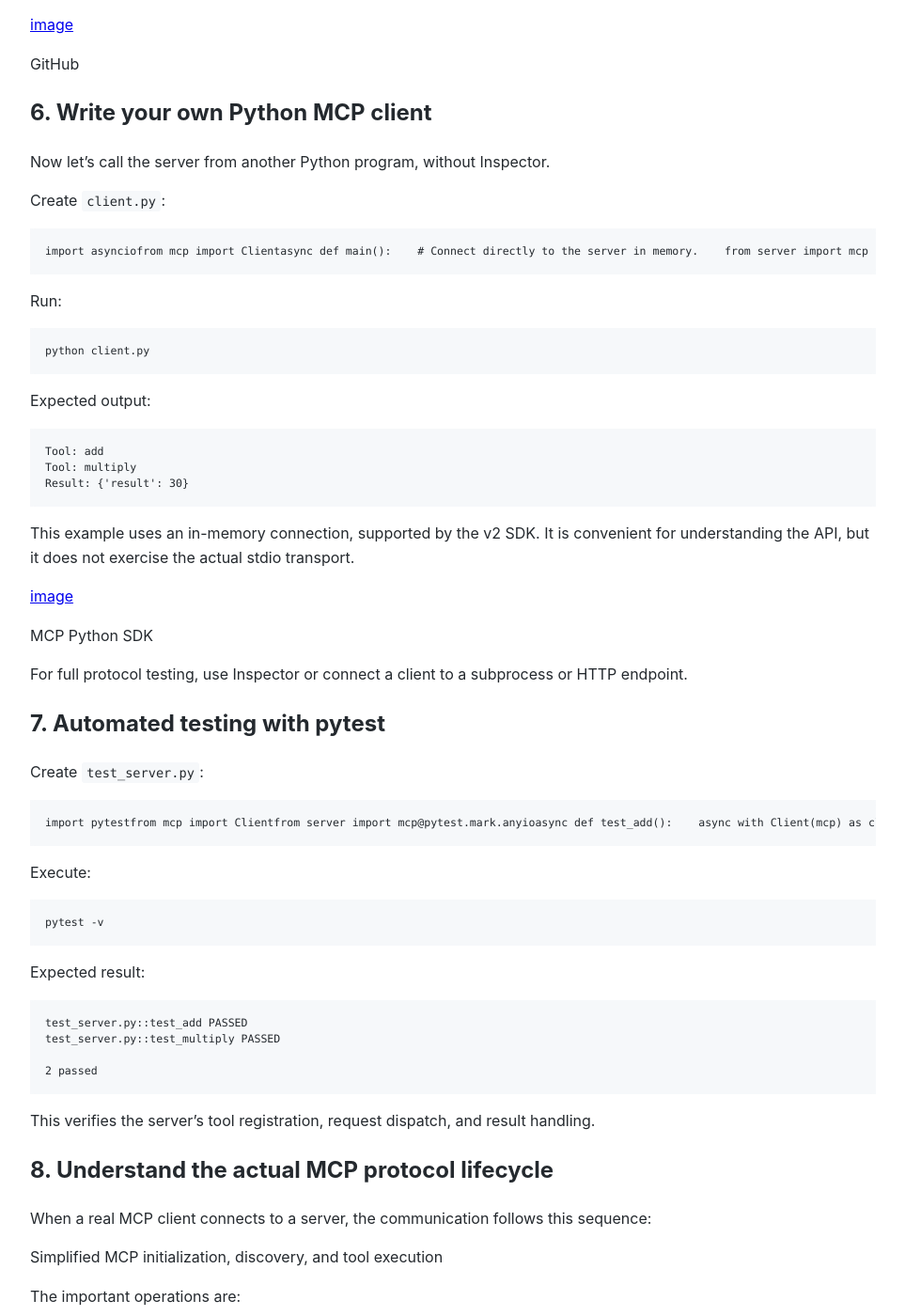
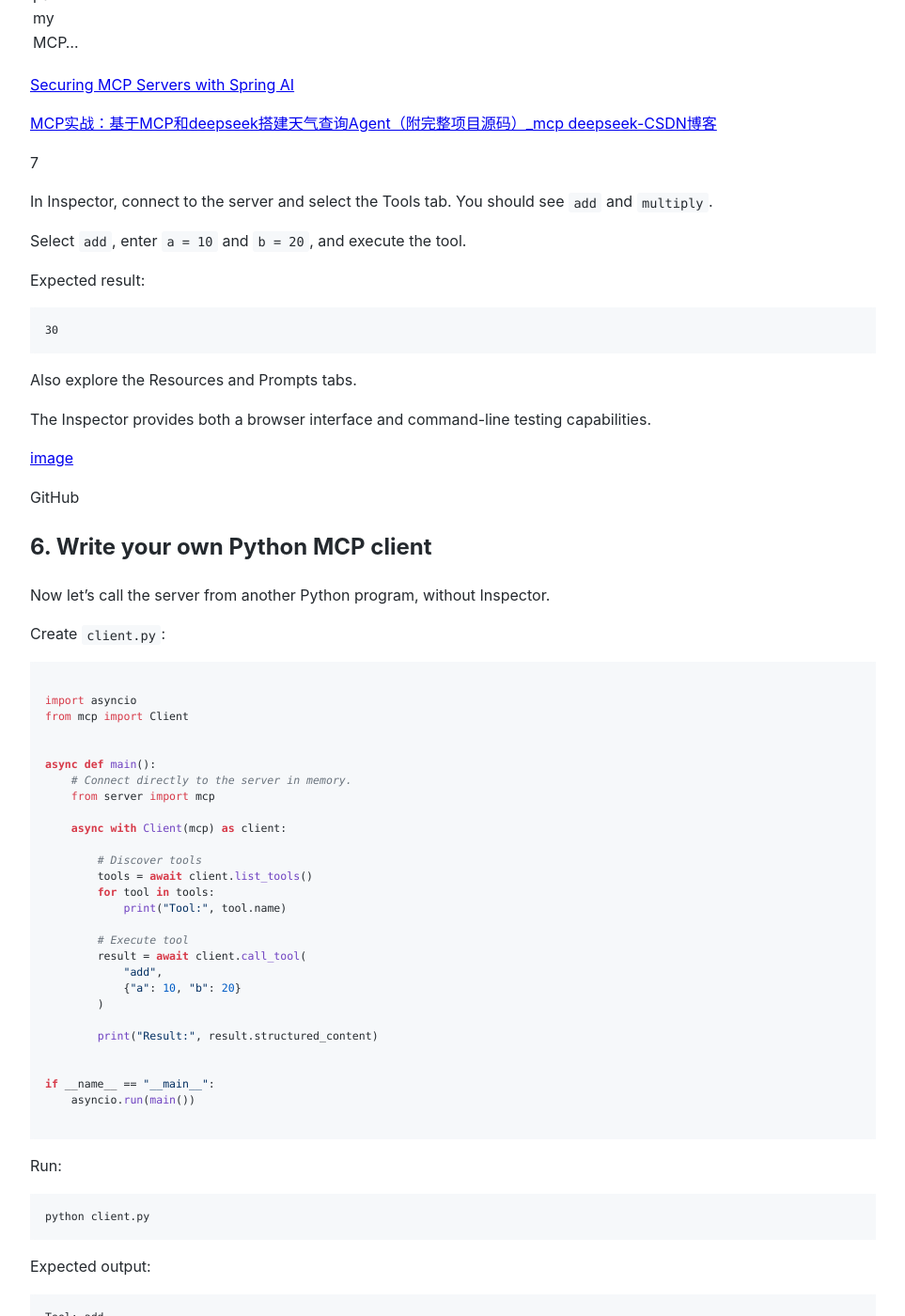
Before and after one commit to Michael-Lubinsky/michael-lubinsky.github.com, a Jekyll site: the page built from agent/mcp.md, in a window 1280 px wide and 1400 px high, scrolled down 4185 px. Shown: the whole window at 94% size, without its empty margins (158-1121 px from the left). Built offline with Jekyll 4.4.1, drawn with Linux system fonts in a browser that asks for light colours; our own code applies the rules of GitHub Pages for plain Markdown files; some of the changed text lies outside the part shown.

Commit message:
Add MCP server and client examples with tests
Added example server and client code for MCP in Python, including testing with pytest.

````diff
--- a/agent/mcp.md
+++ b/agent/mcp.md
@@ -122,8 +122,40 @@
 
 Create `server.py`:
 
-```
-from mcp.server import MCPServermcp = MCPServer("MyPythonServer")@mcp.tool()def add(a: int, b: int) -> int:    """Add two integers."""    return a + b@mcp.tool()def multiply(a: int, b: int) -> int:    """Multiply two integers."""    return a * b@mcp.resource("info://server")def server_info() -> str:    """Return information about this server."""    return "Python MCP tutorial server"@mcp.prompt()def explain_math(operation: str) -> str:    """Create a prompt explaining a math operation."""    return f"Explain the {operation} operation with examples."if __name__ == "__main__":    mcp.run()
+```python
+
+from mcp.server import MCPServer
+
+mcp = MCPServer("MyPythonServer")
+
+
+@mcp.tool()
+def add(a: int, b: int) -> int:
+    """Add two integers."""
+    return a + b
+
+
+@mcp.tool()
+def multiply(a: int, b: int) -> int:
+    """Multiply two integers."""
+    return a * b
+
+
+@mcp.resource("info://server")
+def server_info() -> str:
+    """Return information about this server."""
+    return "Python MCP tutorial server"
+
+
+@mcp.prompt()
+def explain_math(operation: str) -> str:
+    """Create a prompt explaining a math operation."""
+    return f"Explain the {operation} operation with examples."
+
+
+if __name__ == "__main__":
+    mcp.run()
+
 ```
 
 Notice that the code looks like ordinary Python.
@@ -132,9 +164,7 @@
 
 The current v2 SDK uses `MCPServer`. Older tutorials may use `FastMCP` from `mcp.server.fastmcp`, which belongs to the v1 API.&#x20;
 
-[image](https://www.google.com/s2/favicons?domain=https://py.sdk.modelcontextprotocol.io\&sz=32)
 
-MCP Python SDK+1
 
 
 
@@ -197,8 +227,35 @@
 
 Create `client.py`:
 
-```
-import asynciofrom mcp import Clientasync def main():    # Connect directly to the server in memory.    from server import mcp    async with Client(mcp) as client:        # Discover tools        tools = await client.list_tools()        for tool in tools:            print("Tool:", tool.name)        # Execute tool        result = await client.call_tool(            "add",            {"a": 10, "b": 20}        )        print("Result:", result.structured_content)if __name__ == "__main__":    asyncio.run(main())
+```python
+
+import asyncio
+from mcp import Client
+
+
+async def main():
+    # Connect directly to the server in memory.
+    from server import mcp
+
+    async with Client(mcp) as client:
+
+        # Discover tools
+        tools = await client.list_tools()
+        for tool in tools:
+            print("Tool:", tool.name)
+
+        # Execute tool
+        result = await client.call_tool(
+            "add",
+            {"a": 10, "b": 20}
+        )
+
+        print("Result:", result.structured_content)
+
+
+if __name__ == "__main__":
+    asyncio.run(main())
+
 ```
 
 Run:
@@ -229,8 +286,41 @@
 
 Create `test_server.py`:
 
-```
-import pytestfrom mcp import Clientfrom server import mcp@pytest.mark.anyioasync def test_add():    async with Client(mcp) as client:        result = await client.call_tool(            "add",            {"a": 10, "b": 20}        )        assert result.structured_content == {            "result": 30        }@pytest.mark.anyioasync def test_multiply():    async with Client(mcp) as client:        result = await client.call_tool(            "multiply",            {"a": 6, "b": 7}        )        assert result.structured_content == {            "result": 42        }@pytest.fixturedef anyio_backend():    return "asyncio"
+```python
+
+import pytest
+from mcp import Client
+from server import mcp
+
+
+@pytest.mark.anyio
+async def test_add():
+    async with Client(mcp) as client:
+        result = await client.call_tool(
+            "add",
+            {"a": 10, "b": 20}
+        )
+        assert result.structured_content == {
+            "result": 30
+        }
+
+
+@pytest.mark.anyio
+async def test_multiply():
+    async with Client(mcp) as client:
+        result = await client.call_tool(
+            "multiply",
+            {"a": 6, "b": 7}
+        )
+        assert result.structured_content == {
+            "result": 42
+        }
+
+
+@pytest.fixture
+def anyio_backend():
+    return "asyncio"
+
 ```
 
 Execute:
@@ -253,6 +343,7 @@
 ## 8. Understand the actual MCP protocol lifecycle
 
 When a real MCP client connects to a server, the communication follows this sequence:
+<img width="446" height="403" alt="image" src="https://github.com/user-attachments/assets/7c5fe2b1-6ff0-4587-ad04-ae719cb98f74" />
 
 Simplified MCP initialization, discovery, and tool execution
 
@@ -273,8 +364,13 @@
 
 After understanding local communication, modify the last two lines of `server.py`:
 
-```
-if __name__ == "__main__":    mcp.run(        transport="streamable-http",        host="127.0.0.1",        port=8000    )
+```python
+if __name__ == "__main__":
+    mcp.run(
+        transport="streamable-http",
+        host="127.0.0.1",
+        port=8000
+    )
 ```
 
 Start the server:
@@ -291,8 +387,23 @@
 
 You can now use an HTTP MCP client:
 
-```
-import asynciofrom mcp import Clientasync def main():    async with Client(        "http://127.0.0.1:8000/mcp"    ) as client:        result = await client.call_tool(            "add",            {"a": 5, "b": 7}        )        print(result.structured_content)asyncio.run(main())
+```python
+import asyncio
+from mcp import Client
+
+
+async def main():
+    async with Client(
+        "http://127.0.0.1:8000/mcp"
+    ) as client:
+        result = await client.call_tool(
+            "add",
+            {"a": 5, "b": 7}
+        )
+        print(result.structured_content)
+
+
+asyncio.run(main())
 ```
 
 The result should be `{'result': 12}`.
````
